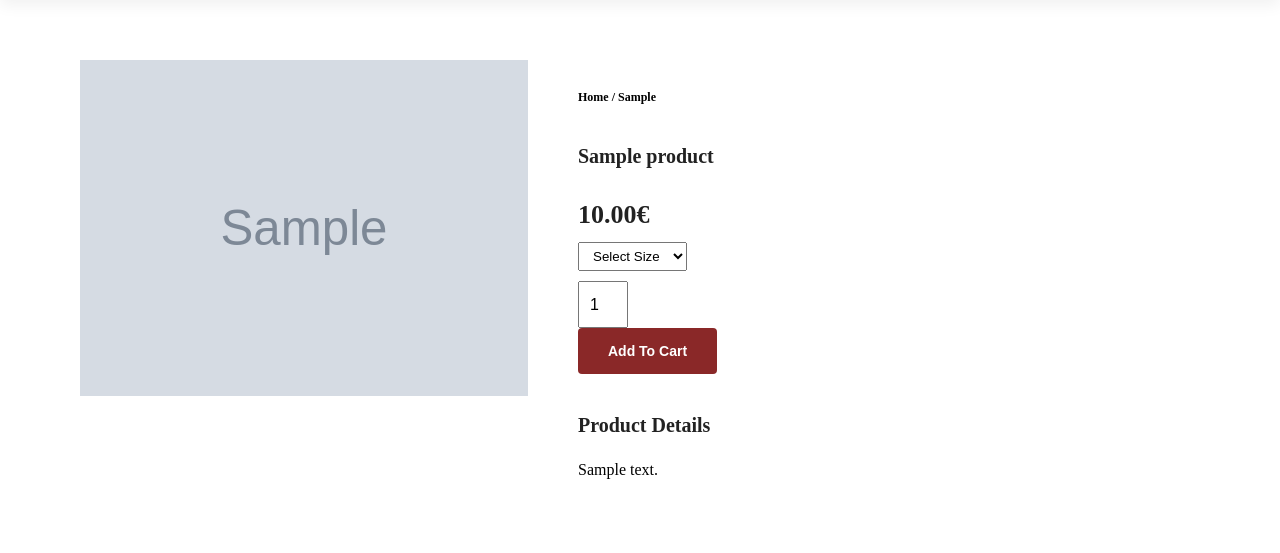
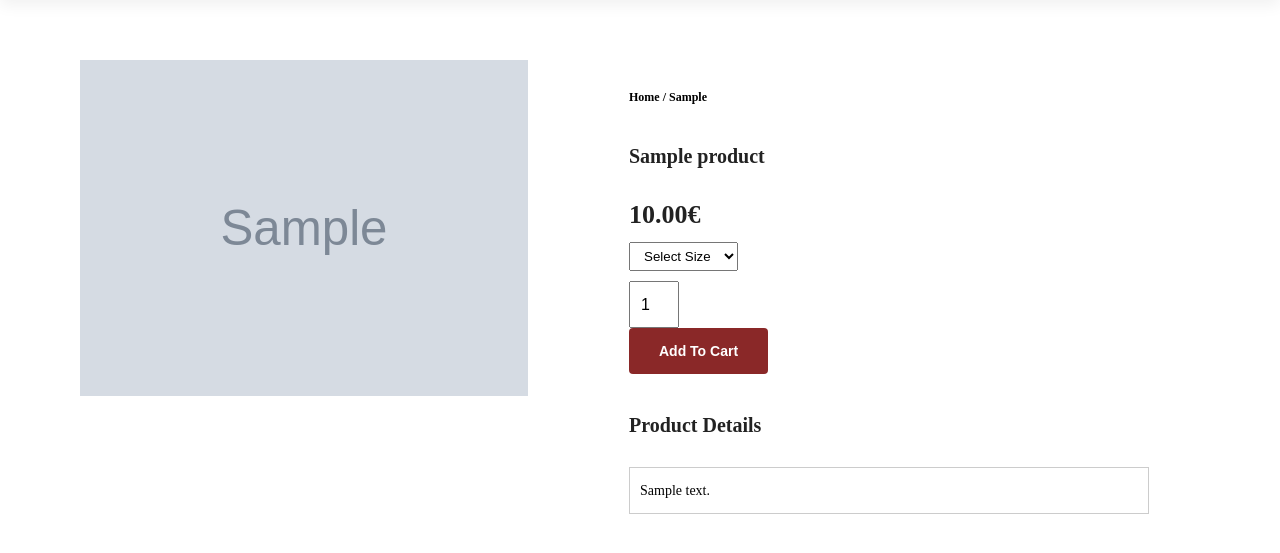
Before and after one commit to rinesaorllani/ROA_Clothing, a PHP site: page /s-prooducts.php?id=1 in a window 1280 px wide. Shown: the part 119-672 px from the top of the page. Run offline with PHP 8.4, Linux system fonts and the light colour scheme; the visitor is signed in with stand-in values (Sample User, id 1); tables that the repository leaves empty or names only in its code hold one stand-in row (values such as "Sample post"); grey boxes marked "Sample" are stand-in pictures.

Commit message:
Update style.css

```diff
--- a/style.css
+++ b/style.css
@@ -76,6 +76,20 @@ body{
 #close{
     display: none;
 }
+.logoutt:hover{
+    cursor: pointer;
+    color: rgb(138, 40, 40);
+}
+.logoutt:hover::after{
+    content: "";
+    width: 30%;
+    height: 2px;
+    background: rgb(138, 40, 40);
+    position: absolute;
+    bottom: -4px;
+    left: 20px;
+}
+
 #navbar{
     display: flex;
     align-items: center;
@@ -209,6 +223,22 @@ body{
     font-weight: 700;
 
 }
+
+
+.description-box {
+    width: 100%; /* Takes full width of its container */
+    max-height: 150px; /* Set a max height for the box */
+    overflow-y: auto; /* Adds a vertical scrollbar if content overflows */
+    padding: 10px;
+    border: 1px solid #ccc; /* Optional: Add a border */
+    font-size: 14px;
+    line-height: 1.5;
+    margin-top: 10px; /* Space above the description */
+}
+
+.description-box span {
+    display: block; /* Ensures the span behaves like a block element */
+}
 #product1 .pro .cart{
 
     position: absolute;
@@ -326,6 +356,12 @@ footer .copyright{
     margin-right: 50px;
 
 
+}
+
+.single-pro-details {
+    max-width: 600px; /* Adjust as needed */
+    margin: 0 auto; /* Center the container */
+    padding: 20px;
 }
 
 .small-img-group{
@@ -535,6 +571,7 @@ footer .copyright{
     }
 
 
+
     #blog{
     padding: 100px 20px 0 20px;
 
```
